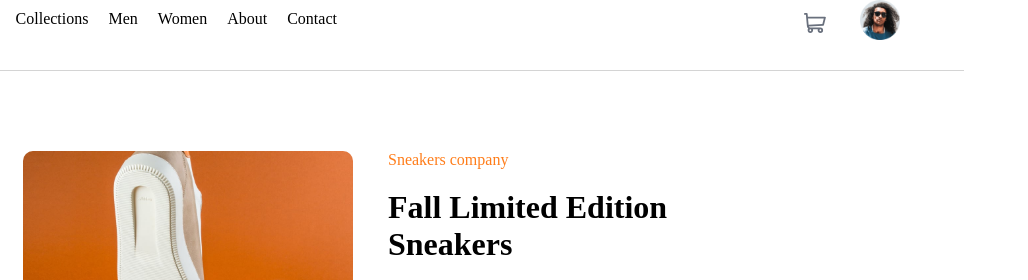
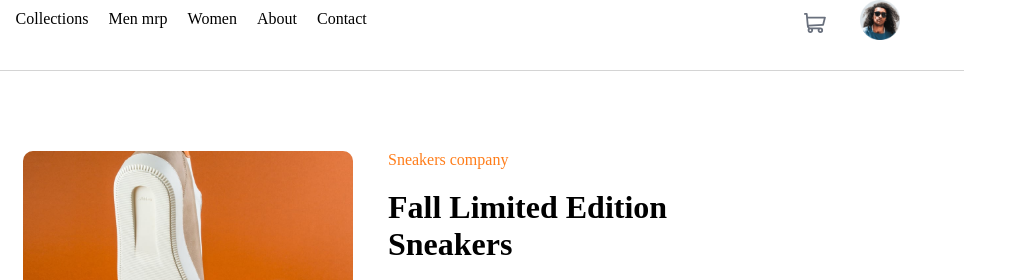
Before and after one commit to lucasdeabril/ecomerce-page, a plain HTML site: page index.html in a window 1280 px wide. Shown: the top 280 px of the page, 252-1280 px from the left. Drawn offline with Linux system fonts and the light colour scheme; a web font is replaced by a local one.

Commit message:
Update index.html

```diff
--- a/index.html
+++ b/index.html
@@ -17,7 +17,7 @@
         <ul>
             <li><img src="./icon-menu.svg" id="menu" alt=""><img src="logo.svg" alt="" id="logo"></li>
             <li class="coll">Collections</li>
-            <li class="coll">Men</li>
+            <li class="coll">Men mrp</li>
             <li class="coll">Women</li>
             <li class="coll">About</li>
             <li class="coll">Contact</li>
```
